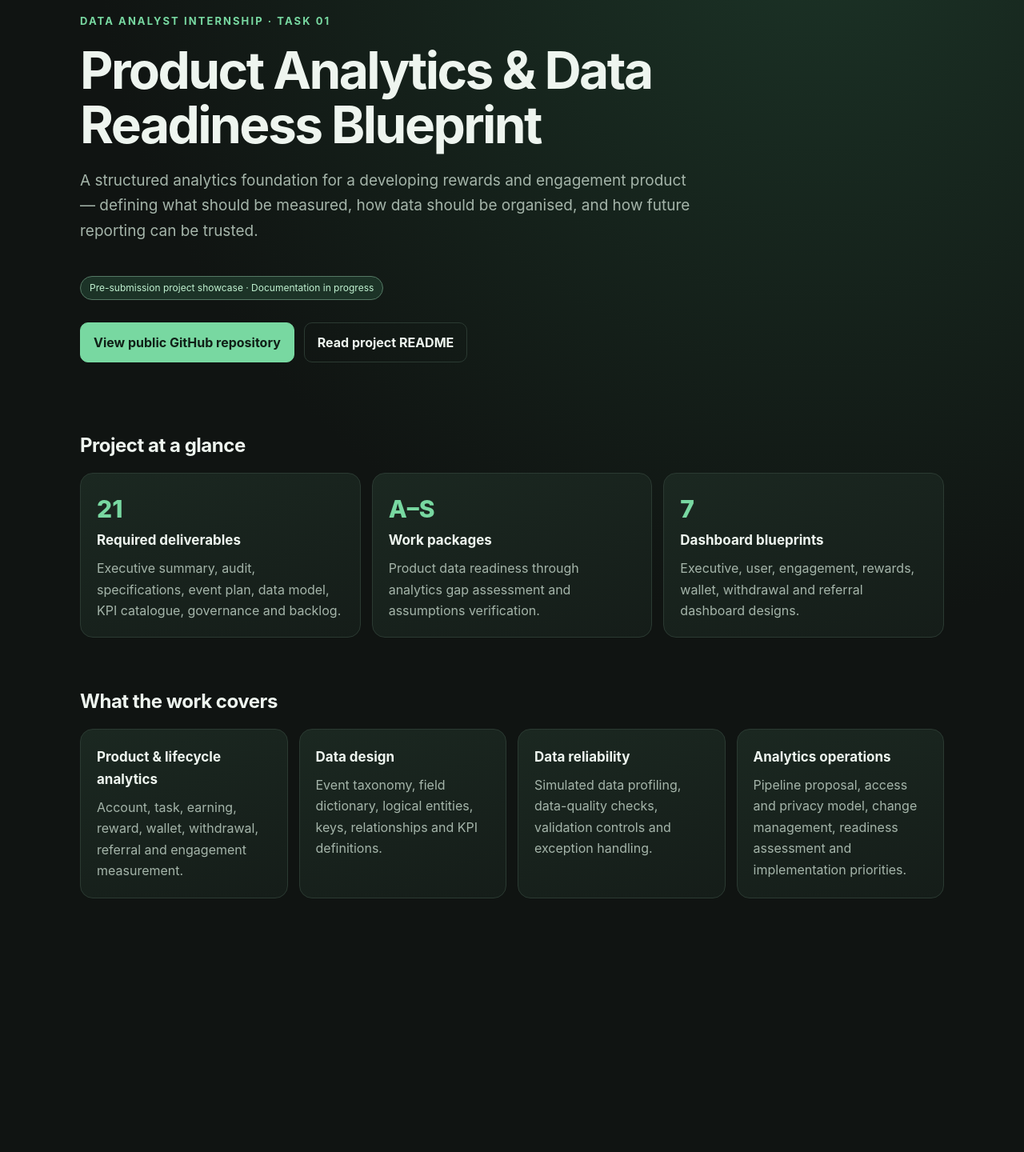
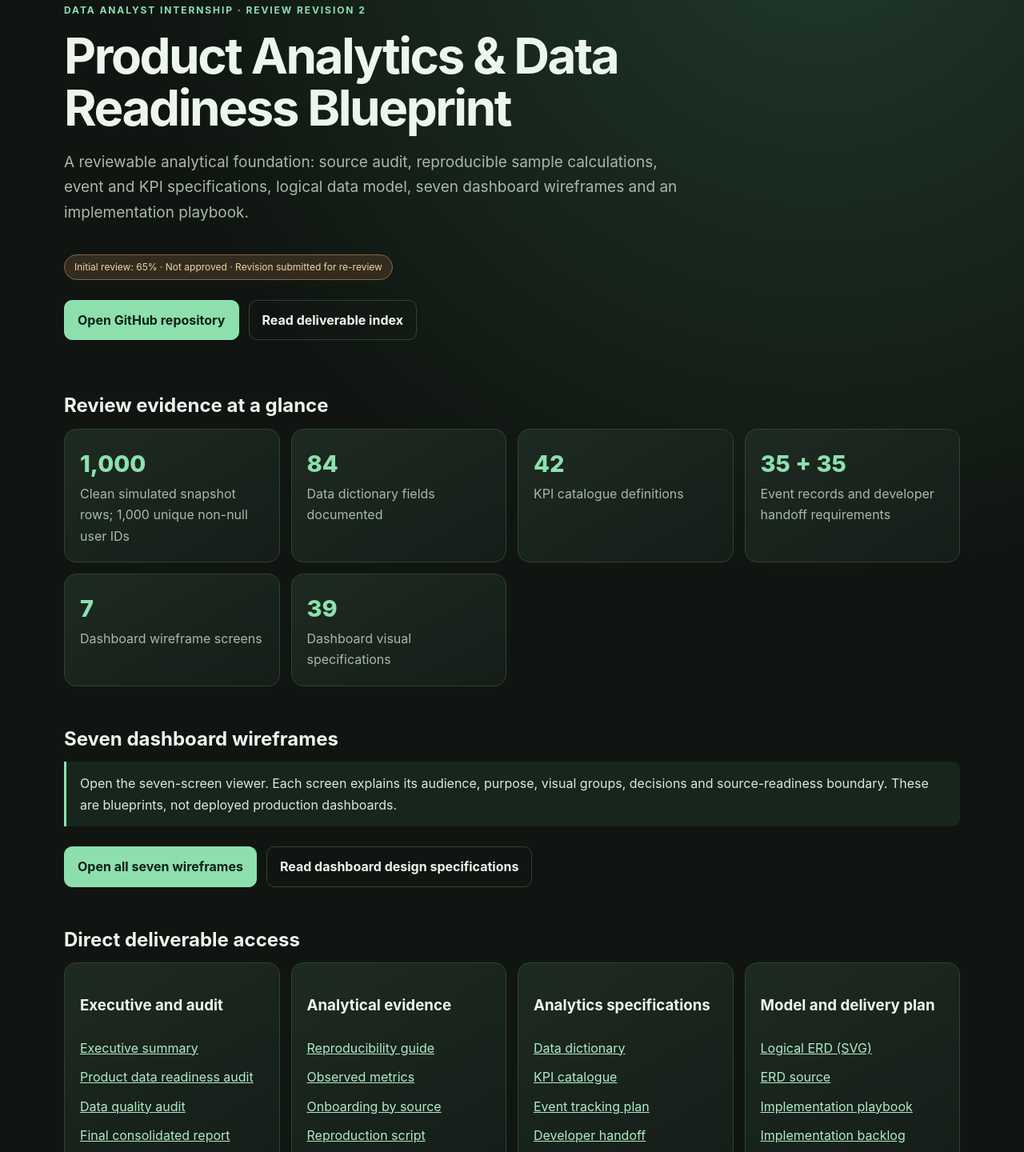
Before and after one commit to stupid-boy-dot/VELOOP-Rewards-Data-Analytics, a plain HTML site: page index.html in a window 1280 px wide. Shown: the part 132-1572 px from the top of the page at 80% size. Drawn offline with Linux system fonts and the light colour scheme.

Commit message:
Update project status and reviewer-facing README/site

```diff
--- a/index.html
+++ b/index.html
@@ -1,70 +1,39 @@
 <!doctype html>
-<html lang="en">
-<head>
-<meta charset="utf-8">
-<meta name="viewport" content="width=device-width,initial-scale=1">
-<meta name="description" content="VELOOP Rewards Task 01 — Data Analytics and Data Readiness Blueprint project showcase.">
-<title>VELOOP Rewards | Data Analytics Blueprint</title>
+<html lang="en"><head><meta charset="utf-8"><meta name="viewport" content="width=device-width,initial-scale=1">
+<meta name="description" content="VELOOP Rewards Task 01 — analytics design, simulated data evidence, seven dashboard wireframes and implementation documentation.">
+<title>VELOOP Rewards | Task 01 Review Revision 2</title>
 <style>
-:root{color-scheme:dark;--bg:#101412;--panel:#19211d;--line:#2b3a32;--text:#eef5ef;--muted:#a5b5aa;--accent:#78d8a1;--warm:#d6e7dc}
-*{box-sizing:border-box}body{margin:0;background:radial-gradient(circle at 80% 0%,#1c3427 0,transparent 36%),var(--bg);color:var(--text);font:16px/1.65 Inter,ui-sans-serif,system-ui,-apple-system,Segoe UI,Roboto,Arial,sans-serif}
-.wrap{width:min(1080px,calc(100% - 36px));margin:auto}.top{padding:26px 0;border-bottom:1px solid var(--line)}.brand{font-weight:750;letter-spacing:.12em;color:var(--accent);font-size:13px}.tag{display:inline-block;border:1px solid #557965;background:#1c3327;color:#c1f2d1;border-radius:99px;padding:4px 11px;font-size:12px;margin-top:22px}
-.hero{padding:74px 0 54px}.eyebrow{color:var(--accent);font-size:13px;text-transform:uppercase;letter-spacing:.16em;font-weight:700}h1{font-size:clamp(36px,6vw,64px);line-height:1.07;letter-spacing:-.04em;max-width:850px;margin:16px 0}h2{font-size:24px;letter-spacing:-.02em;margin:0 0 14px}h3{font-size:17px;margin:0 0 8px}.lead{font-size:19px;color:var(--muted);max-width:770px}.actions{display:flex;flex-wrap:wrap;gap:12px;margin-top:28px}.btn{display:inline-block;padding:11px 16px;border-radius:10px;text-decoration:none;font-weight:650;border:1px solid var(--line);color:var(--text)}.primary{background:var(--accent);color:#102017;border-color:var(--accent)}section{padding:30px 0}.grid{display:grid;grid-template-columns:repeat(auto-fit,minmax(230px,1fr));gap:14px}.card{background:linear-gradient(160deg,#1b2821,#151d19);border:1px solid var(--line);border-radius:16px;padding:20px}.card p,.muted{color:var(--muted);margin:0}.num{font-size:30px;font-weight:760;color:var(--accent)}.notice{border-left:3px solid var(--accent);padding:14px 18px;background:#17231c;border-radius:0 10px 10px 0;color:var(--warm)}ul{padding-left:20px;color:var(--muted)}li{margin:6px 0}.foot{padding:28px 0 50px;border-top:1px solid var(--line);color:var(--muted);font-size:13px}.small{font-size:13px;color:var(--muted)}
-</style>
-</head>
-<body>
-<header class="top"><div class="wrap"><div class="brand">VELOOP REWARDS / ANALYTICS</div></div></header>
+:root{color-scheme:dark;--bg:#101511;--panel:#19221d;--line:#304238;--text:#edf5ef;--muted:#a8b8ad;--accent:#8de0ae}
+*{box-sizing:border-box}body{margin:0;background:radial-gradient(circle at 80% 0%,#203a2a 0,transparent 35%),var(--bg);color:var(--text);font:16px/1.65 Inter,system-ui,Arial,sans-serif}.wrap{width:min(1120px,calc(100% - 36px));margin:auto}
+header{padding:24px 0;border-bottom:1px solid var(--line);font-size:12px;letter-spacing:.15em;color:var(--accent);font-weight:800}
+.hero{padding:66px 0 42px}.eyebrow{color:var(--accent);letter-spacing:.16em;text-transform:uppercase;font-size:12px;font-weight:700}h1{font-size:clamp(34px,6vw,62px);letter-spacing:-.04em;line-height:1.06;max-width:900px;margin:14px 0}.lead{max-width:790px;color:var(--muted);font-size:19px}.status{display:inline-block;margin-top:18px;border:1px solid #806c44;color:#f1d5a4;background:#332b1e;border-radius:24px;padding:5px 12px;font-size:12px}
+.actions{display:flex;gap:12px;flex-wrap:wrap;margin-top:25px}.btn{display:inline-block;padding:11px 16px;border:1px solid var(--line);border-radius:10px;text-decoration:none;color:var(--text);font-weight:650}.primary{background:var(--accent);color:#102017;border-color:var(--accent)}
+section{padding:26px 0}h2{font-size:24px;line-height:1.2;margin:0 0 14px}.grid{display:grid;grid-template-columns:repeat(auto-fit,minmax(235px,1fr));gap:14px}.card{background:linear-gradient(150deg,#1d2a22,#151d18);border:1px solid var(--line);border-radius:15px;padding:19px}.card p{color:var(--muted);margin:0}.big{font-size:29px;font-weight:800;color:var(--accent)}a{color:#b1ebc5}.notice{border-left:3px solid var(--accent);background:#17251c;padding:14px 17px;border-radius:0 9px 9px 0;color:#dbe9df}.links a{display:inline-block;margin:5px 8px 5px 0}.small{color:var(--muted);font-size:13px}
+footer{padding:26px 0 46px;border-top:1px solid var(--line);color:var(--muted);font-size:13px}
+</style></head><body><header><div class="wrap">VELOOP REWARDS / TASK 01 DATA ANALYTICS</div></header>
 <main class="wrap">
-<div class="hero">
-<div class="eyebrow">Data Analyst Internship · Task 01</div>
+<div class="hero"><div class="eyebrow">Data Analyst Internship · Review Revision 2</div>
 <h1>Product Analytics &amp; Data Readiness Blueprint</h1>
-<p class="lead">A structured analytics foundation for a developing rewards and engagement product — defining what should be measured, how data should be organised, and how future reporting can be trusted.</p>
-<span class="tag">Pre-submission project showcase · Documentation in progress</span>
-<div class="actions">
-<a class="btn primary" href="https://github.com/stupid-boy-dot/VELOOP-Rewards-Data-Analytics">View public GitHub repository</a>
-<a class="btn" href="https://github.com/stupid-boy-dot/VELOOP-Rewards-Data-Analytics/blob/main/README.md">Read project README</a>
+<p class="lead">A reviewable analytical foundation: source audit, reproducible sample calculations, event and KPI specifications, logical data model, seven dashboard wireframes and an implementation playbook.</p>
+<div class="status">Initial review: 65% · Not approved · Revision submitted for re-review</div>
+<div class="actions"><a class="btn primary" href="https://github.com/stupid-boy-dot/VELOOP-Rewards-Data-Analytics">Open GitHub repository</a><a class="btn" href="https://github.com/stupid-boy-dot/VELOOP-Rewards-Data-Analytics/blob/main/README.md">Read deliverable index</a></div>
 </div>
-</div>
-<section>
-<h2>Project at a glance</h2>
-<div class="grid">
-<div class="card"><div class="num">21</div><h3>Required deliverables</h3><p>Executive summary, audit, specifications, event plan, data model, KPI catalogue, governance and backlog.</p></div>
-<div class="card"><div class="num">A–S</div><h3>Work packages</h3><p>Product data readiness through analytics gap assessment and assumptions verification.</p></div>
-<div class="card"><div class="num">7</div><h3>Dashboard blueprints</h3><p>Executive, user, engagement, rewards, wallet, withdrawal and referral dashboard designs.</p></div>
-</div>
-</section>
-<section>
-<h2>What the work covers</h2>
-<div class="grid">
-<div class="card"><h3>Product &amp; lifecycle analytics</h3><p>Account, task, earning, reward, wallet, withdrawal, referral and engagement measurement.</p></div>
-<div class="card"><h3>Data design</h3><p>Event taxonomy, field dictionary, logical entities, keys, relationships and KPI definitions.</p></div>
-<div class="card"><h3>Data reliability</h3><p>Simulated data profiling, data-quality checks, validation controls and exception handling.</p></div>
-<div class="card"><h3>Analytics operations</h3><p>Pipeline proposal, access and privacy model, change management, readiness assessment and implementation priorities.</p></div>
-</div>
-</section>
-<section>
-<h2>Selected simulated-data observations</h2>
-<div class="notice"><strong>Data integrity notice:</strong> The assignment dataset is explicitly fictional/simulated. The following values describe only the supplied sample; they are not actual VELOOP customer or production statistics.</div>
-<div class="grid" style="margin-top:14px">
-<div class="card"><div class="num">1,000</div><p>Clean user snapshot records</p></div>
-<div class="card"><div class="num">85.5%</div><p>Verified-email share in the simulated sample</p></div>
-<div class="card"><div class="num">72.2%</div><p>Onboarding completed in the simulated sample</p></div>
-<div class="card"><div class="num">8</div><p>Excess duplicate rows in the separate messy-user audit fixture</p></div>
-</div>
-</section>
-<section>
-<h2>Evidence, assumptions &amp; limitations</h2>
-<ul>
-<li>Source-observed fields, calculated sample metrics, proposed designs and unknown implementation details are kept separate.</li>
-<li>The user snapshot does not contain the timestamped event and transaction history needed to calculate actual DAU trends, retention, reward conversion or withdrawal success.</li>
-<li>Proposed events, data models, controls and architecture are specifications, not claims about existing production implementation.</li>
-<li>The original user-level source workbook is intentionally excluded from this public repository because it contains name/email-style columns.</li>
-</ul>
-</section>
-<section>
-<h2>Current progress</h2>
-<div class="card"><h3>Pre-submission review</h3><p>Analytical specifications and supporting documentation have been prepared. The public repository is being populated with review-safe material. Deployment is a project showcase for access and review; it is not a deployed production analytics dashboard.</p></div>
-</section>
-</main>
-<footer class="foot"><div class="wrap">VELOOP Rewards · Data Analyst Internship · Task 01<br>Prepared as an analytical design and data-readiness project. Production implementation remains subject to VELOOP verification.</div></footer>
-</body></html>
+<section><h2>Review evidence at a glance</h2><div class="grid">
+<div class="card"><div class="big">1,000</div><p>Clean simulated snapshot rows; 1,000 unique non-null user IDs</p></div>
+<div class="card"><div class="big">84</div><p>Data dictionary fields documented</p></div>
+<div class="card"><div class="big">42</div><p>KPI catalogue definitions</p></div>
+<div class="card"><div class="big">35 + 35</div><p>Event records and developer handoff requirements</p></div>
+<div class="card"><div class="big">7</div><p>Dashboard wireframe screens</p></div>
+<div class="card"><div class="big">39</div><p>Dashboard visual specifications</p></div>
+</div></section>
+<section><h2>Seven dashboard wireframes</h2><div class="notice">Open the seven-screen viewer. Each screen explains its audience, purpose, visual groups, decisions and source-readiness boundary. These are blueprints, not deployed production dashboards.</div>
+<div class="actions"><a class="btn primary" href="public/dashboard-wireframes.html">Open all seven wireframes</a><a class="btn" href="public/docs/DASHBOARD_DESIGN_SPECIFICATIONS.md">Read dashboard design specifications</a></div></section>
+<section><h2>Direct deliverable access</h2><div class="grid links">
+<div class="card"><h3>Executive and audit</h3><p><a href="public/deliverables/executive-summary.md">Executive summary</a><br><a href="public/deliverables/product-data-readiness-audit.md">Product data readiness audit</a><br><a href="public/deliverables/data-quality-audit-report.md">Data quality audit</a><br><a href="public/deliverables/final-consolidated-report.md">Final consolidated report</a></p></div>
+<div class="card"><h3>Analytical evidence</h3><p><a href="public/docs/REPRODUCIBILITY.md">Reproducibility guide</a><br><a href="public/analysis/observed_metrics.csv">Observed metrics</a><br><a href="public/analysis/onboarding_by_acquisition_source.csv">Onboarding by source</a><br><a href="public/analysis/reproduce_metrics.py">Reproduction script</a></p></div>
+<div class="card"><h3>Analytics specifications</h3><p><a href="public/deliverables/data-dictionary.csv">Data dictionary</a><br><a href="public/deliverables/kpi-catalogue.csv">KPI catalogue</a><br><a href="public/deliverables/event-tracking-plan.csv">Event tracking plan</a><br><a href="public/deliverables/developer-handoff.csv">Developer handoff</a></p></div>
+<div class="card"><h3>Model and delivery plan</h3><p><a href="public/diagrams/LOGICAL_MODEL.svg">Logical ERD (SVG)</a><br><a href="public/diagrams/LOGICAL_MODEL.mmd">ERD source</a><br><a href="public/docs/ANALYTICS_IMPLEMENTATION_PLAYBOOK.md">Implementation playbook</a><br><a href="public/deliverables/implementation-backlog.csv">Implementation backlog</a></p></div>
+</div></section>
+<section><h2>Data integrity boundary</h2><div class="notice"><strong>All supplied Task 01 records are SIMULATED / FICTIONAL.</strong> The reported percentages describe only the exercise sample, not actual VELOOP users, revenue or product performance. Snapshot activity flags are not event-derived DAU/MAU or retention. Referral acquisition is not referral conversion. Transactional and time-series measures need the relevant history tables.</div><p class="small">The original user-level source workbook and profiling workbook are intentionally not published because they contain name/email-style fields. Aggregate metrics and reproducible methodology are public. Proposed tracking, data architecture, privacy controls and dashboards are not claims of production implementation.</p></section>
+<section><h2>Current status</h2><div class="card"><p>Revision 2 responds to the reviewer’s requirements and is prepared for independent re-review. The preliminary score was 65% and the task was not approved. No final acceptance or internship completion is claimed; VELOOP’s decision is pending.</p></div></section>
+</main><footer><div class="wrap">VELOOP Rewards · Data Analyst Internship · Task 01<br>Static project showcase and wireframe viewer; not a deployed VELOOP product or production BI system.</div></footer></body></html>
```
Also changed, not shown: 2 other files.
